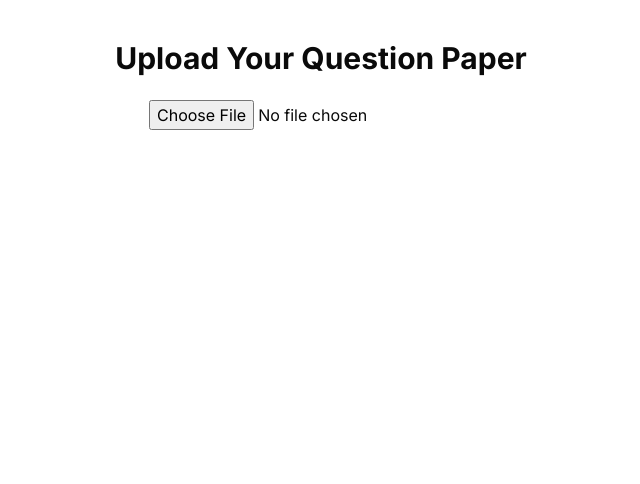
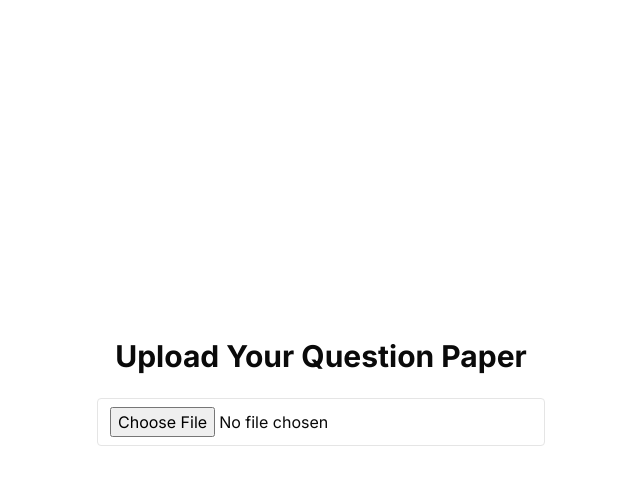
Before and after one commit to Divyanshij45/ShikshaPrep1, a Next.js app in the folder frontend/: page /upload in a window 1280 px wide. Shown: the top 484 px of the page, without its empty margins (319-959 px from the left). Built offline with nearby package versions, Linux system fonts and the light colour scheme.

Commit message:
your commit message

```diff
--- a/frontend/app/upload/page.tsx
+++ b/frontend/app/upload/page.tsx
@@ -23,20 +23,20 @@ export default function UploadPage() {
   };
 
   return (
-    <div className="p-10 text-center">
-      <h1 className="text-3xl font-bold mb-6">Upload Your Question Paper</h1>
+    <div className="p-6 sm:p-10 flex flex-col items-center justify-center min-h-screen text-center">
+      <h1 className="text-2xl sm:text-3xl font-bold mb-6">Upload Your Question Paper</h1>
 
       <input
         type="file"
         accept=".pdf"
         onChange={handleFileChange}
-        className="mb-4"
+        className="mb-4 w-full max-w-xs sm:max-w-md px-3 py-2 border rounded"
       />
 
       {showStartButton && (
         <button
           onClick={handleStartTest}
-          className="ml-4 px-6 py-2 bg-blue-600 text-white font-semibold rounded hover:bg-blue-700"
+          className="mt-4 sm:mt-0 sm:ml-4 px-6 py-2 bg-blue-600 text-white font-semibold rounded hover:bg-blue-700 w-full sm:w-auto"
         >
           Start Test
         </button>
```
